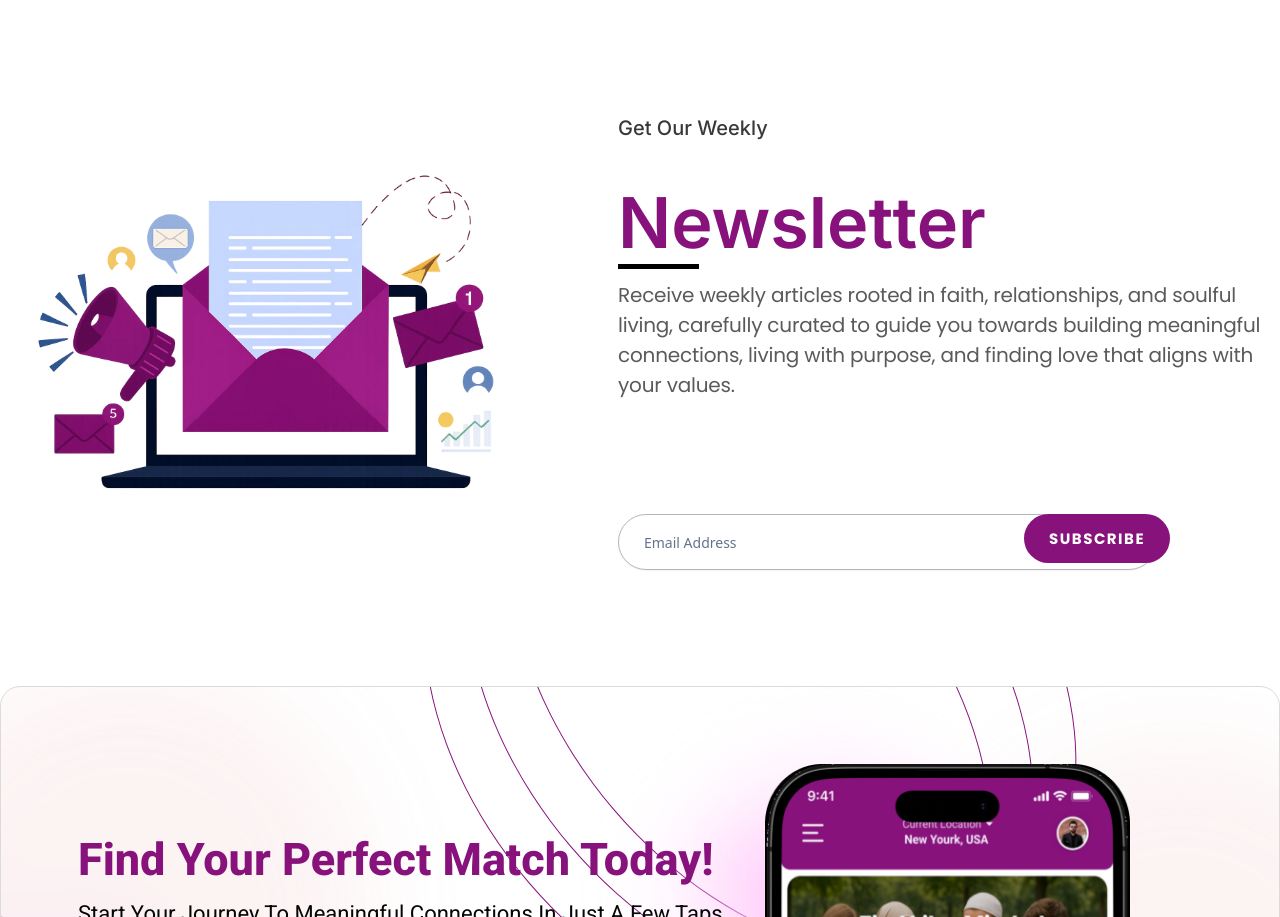
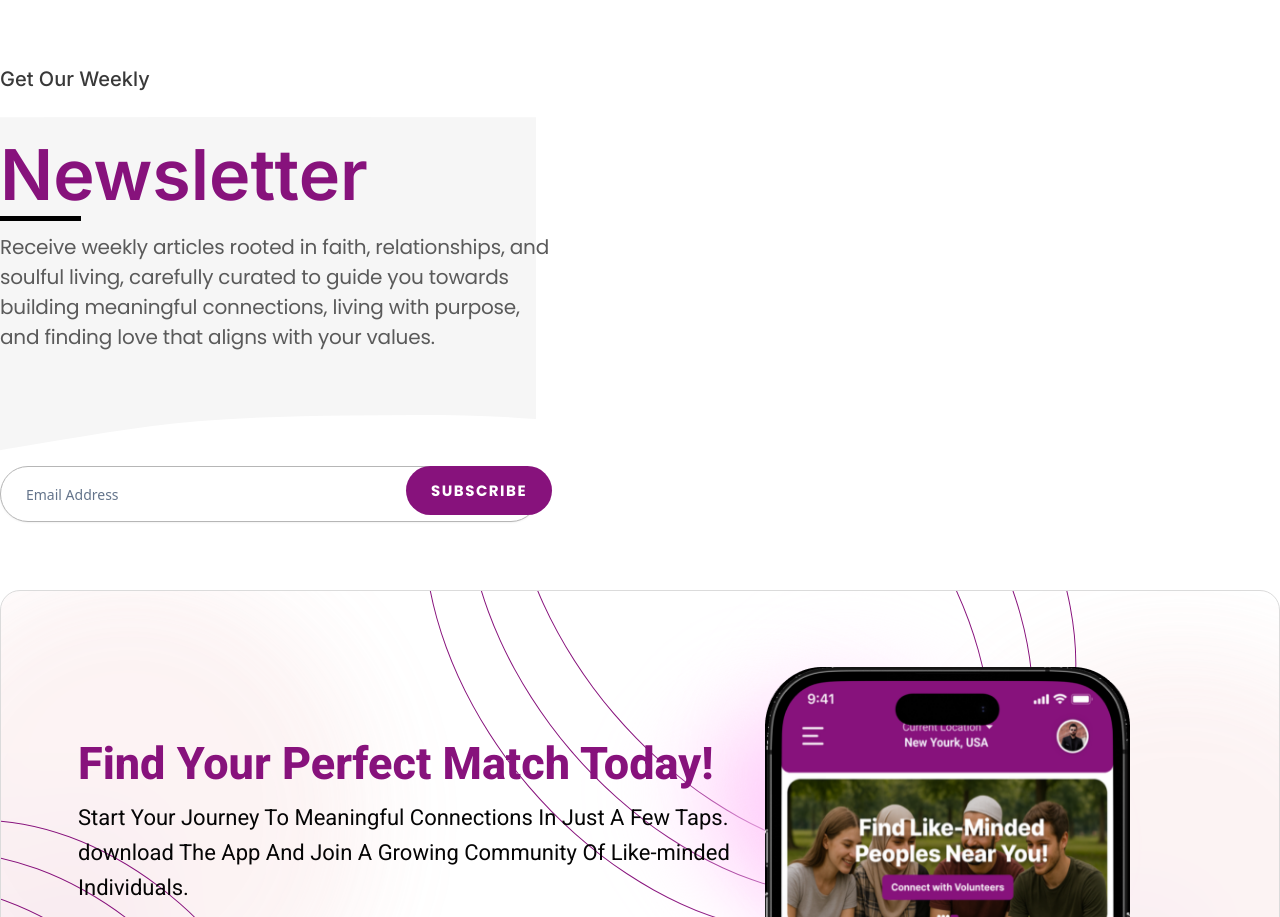
Before and after one commit to MZainDeveloper/Project-1, a React (Vite) app: page / in a window 1280 px wide. Shown: the part 3566-4483 px from the top of the page. Built offline with nearby package versions, Linux system fonts and the light colour scheme.

Commit message:
Add vector.svg background and resize Newsletter section

```diff
--- a/src/screens/SouldeedsArticle/SouldeedsArticle.tsx
+++ b/src/screens/SouldeedsArticle/SouldeedsArticle.tsx
@@ -373,12 +373,7 @@ export const SouldeedsArticle = (): JSX.Element => {
         </section>
 
         {/* Newsletter Section */}
-        <section className="flex gap-[82px] items-center mb-[116px]">
-          <img
-            className="w-[536px] h-[357px] object-cover"
-            alt="Image"
-            src="/image-81.svg"
-          />
+        <section className="flex gap-[82px] items-center mb-[116px] w-[536px] h-[357px] bg-[url('/vector.svg')] bg-cover bg-center bg-no-repeat relative">
           <div className="flex flex-col">
             <div className="[font-family:'Inter',Helvetica] font-medium text-[#393939] text-xl tracking-[0] leading-[22.8px] whitespace-nowrap mb-[66px]">
               Get Our Weekly
```
